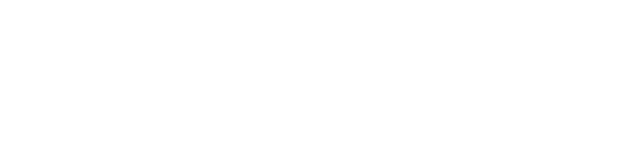
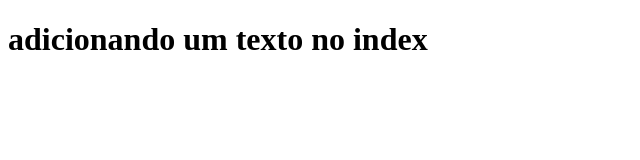
Before and after one commit to WilliamLunelli/projetin, a plain HTML site: page index.html in a window 1280 px wide. Shown: the whole page, without its empty margins (0-640 px from the left). Drawn offline with Linux system fonts and the light colour scheme.

Commit message:
update on index.html

```diff
--- a/index.html
+++ b/index.html
@@ -7,5 +7,7 @@
 </head>
 <body>
 
+    <h1>adicionando um texto no index</h1>
+
 </body>
 </html>
```
